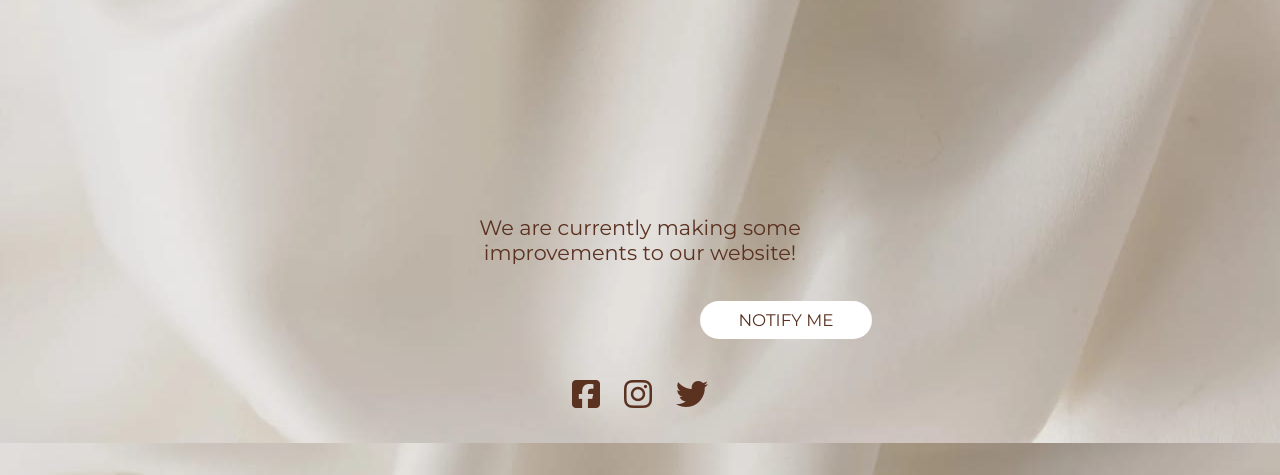
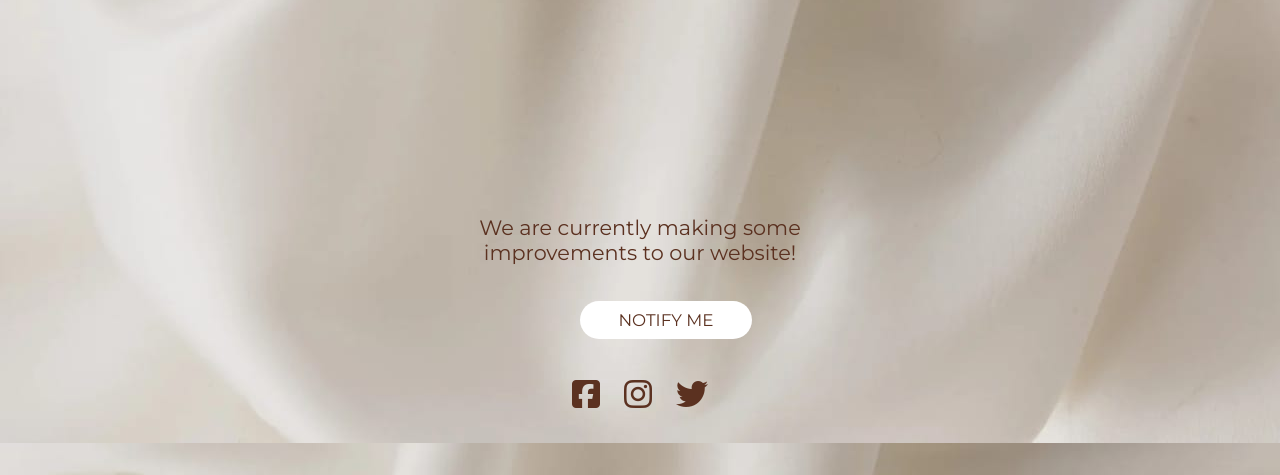
Before and after one commit to simplysoban/SMIT-CSS-Assignment, a plain HTML site: page index.html in a window 1280 px wide. Shown: the part 325-800 px from the top of the page. Drawn offline with Linux system fonts and the light colour scheme; a web font is replaced by a local one.

Commit message:
Update style.css

```diff
--- a/style.css
+++ b/style.css
@@ -67,7 +67,7 @@ body{
     background-color: white;
     position: absolute;
     bottom: 136px;
-    left: 700px;
+    left: 580px;
     padding: 0.56rem  2.4rem;
     font-family: "Montserrat", sans-serif;
     font-size: 1.05rem;
```
